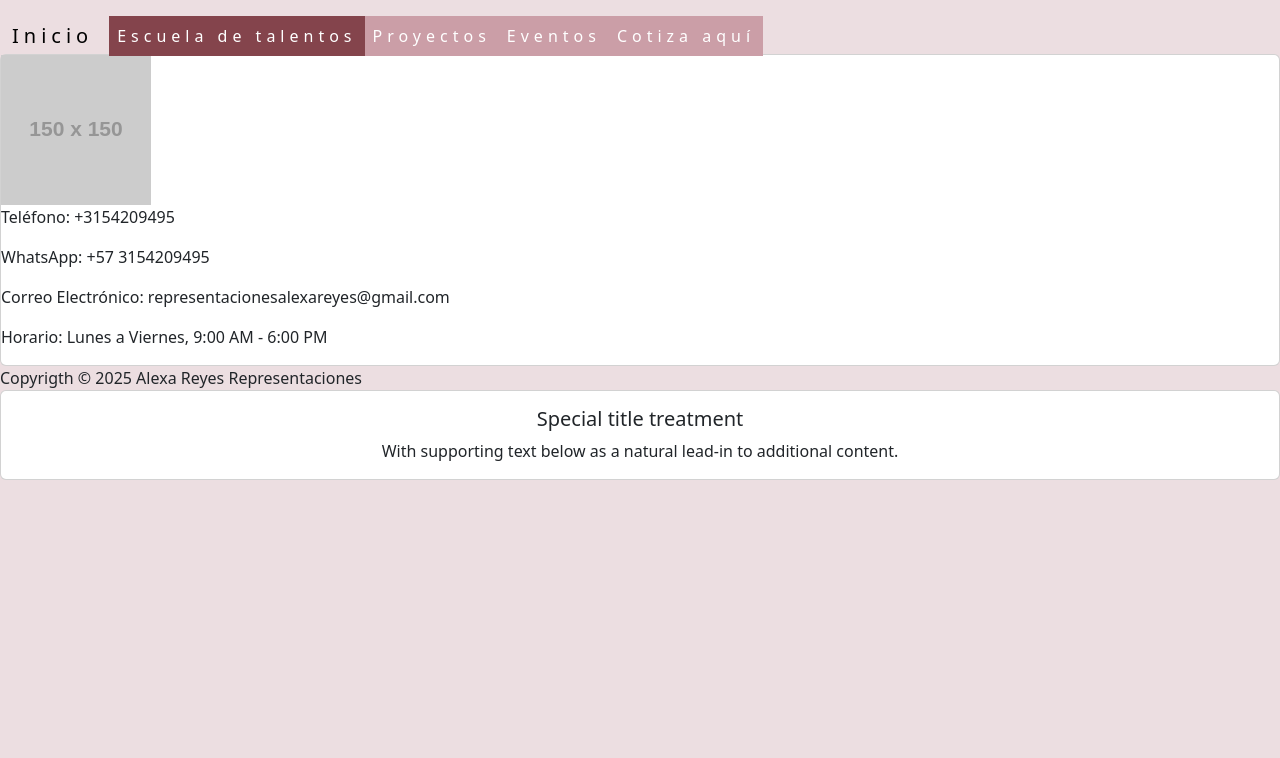
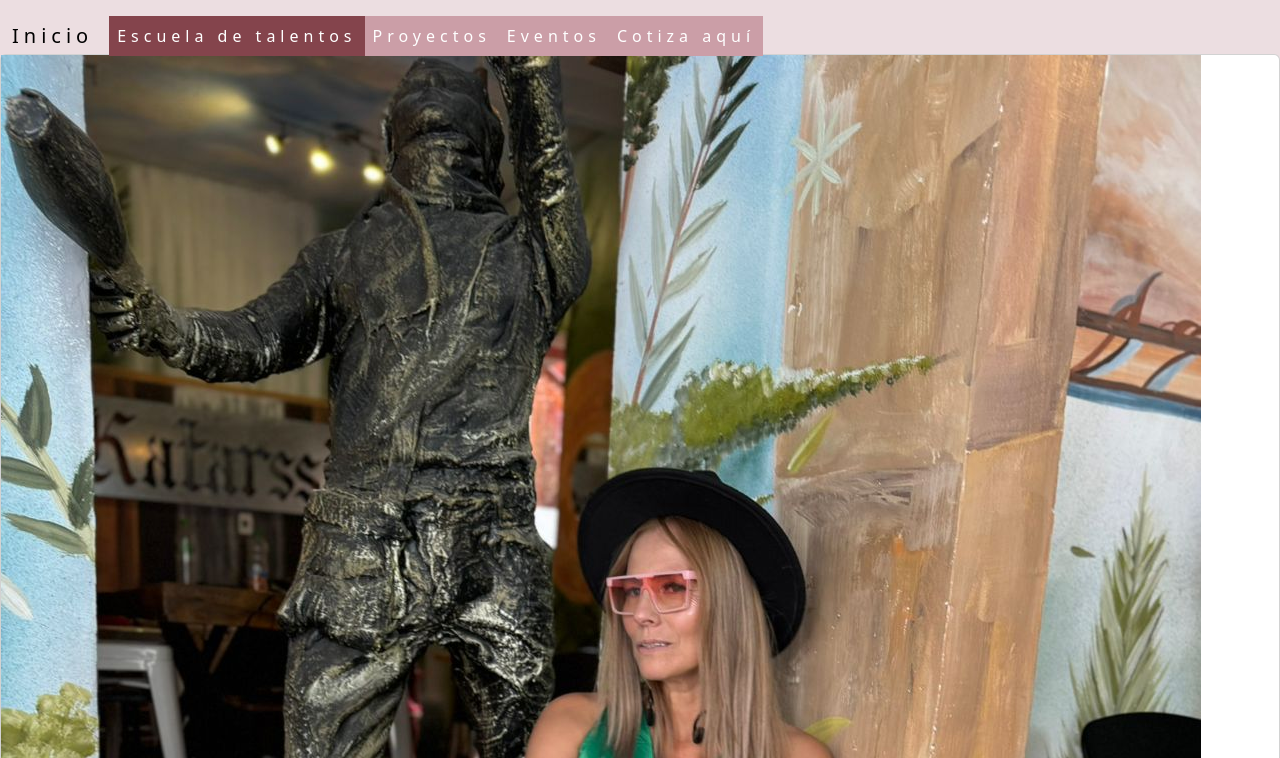
Before and after one commit to NataRey/RepresentacionesAlexaReyes, a plain HTML site: page pages/contacto.html in a window 1280 px wide. Shown: the part 342-1100 px from the top of the page. Before the commit the page ends 822 px from the top, so only its background shows below. Drawn offline with nearby package versions, Linux system fonts and the light colour scheme; placeholder pictures from the web are drawn by us; files whose address does not match are found by name.

Commit message:
ultimos cambios

```diff
--- a/pages/contacto.html
+++ b/pages/contacto.html
@@ -71,7 +71,7 @@
     <div class="card">
         <!-- Espacio para la imagen -->
         <div class="image-container">
-            <img src="https://via.placeholder.com/150" alt="Logo o imagen de empresa">
+            <img src="../images/Imagen de WhatsApp 2025-02-20 a las 21.04.16_c56502c9.jpg" alt="contactanos">
         </div>
 
         <!-- Información de contacto -->
```
